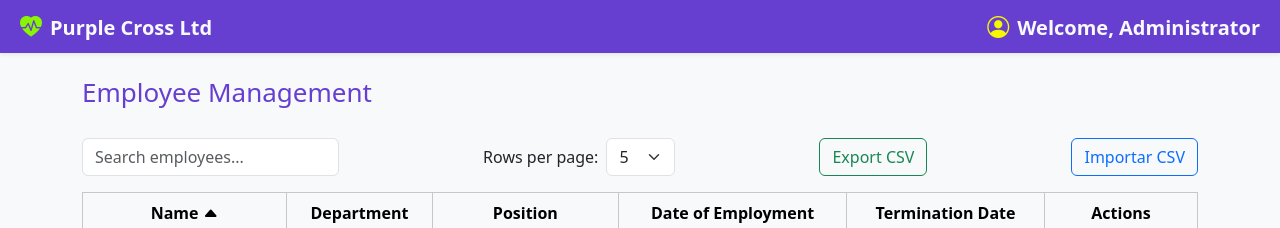
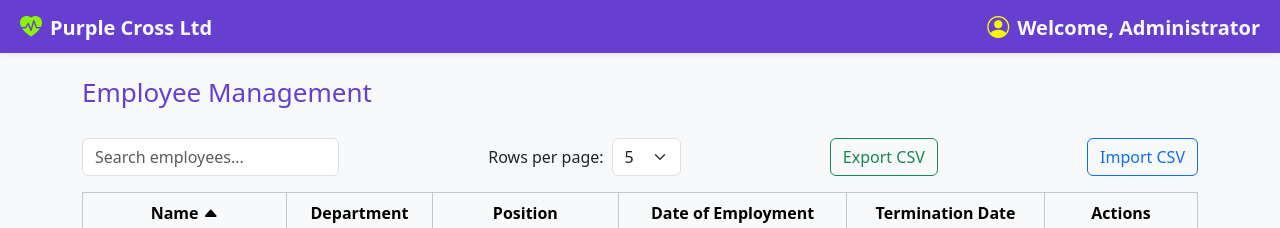
Before and after one commit to xiomarapulido/purple-cross-dashboard, a Vue app: page /employees in a window 1280 px wide. Shown: the top 228 px of the page. Built offline with nearby package versions, Linux system fonts and the light colour scheme.

Commit message:
implement CSV import for employees with validations and error handling

```diff
--- /dev/null
+++ b/src/components/AlertMessage.vue
@@ -0,0 +1,53 @@
+<script setup lang="ts">
+import { computed, watch } from 'vue'
+
+const props = defineProps<{
+  modelValue: boolean
+  message: string
+  type?: 'success' | 'error'
+  duration?: number
+}>()
+
+const emit = defineEmits(['update:modelValue'])
+
+const alertClass = computed(() =>
+  props.type === 'error' ? 'alert-danger' : 'alert-success'
+)
+
+watch(
+  () => props.modelValue,
+  (val) => {
+    if (val && props.duration) {
+      setTimeout(() => {
+        emit('update:modelValue', false)
+      }, props.duration)
+    }
+  }
+)
+
+function close() {
+  emit('update:modelValue', false)
+}
+
+</script>
+
+<template>
+
+  <div v-if="modelValue" :class="['alert', alertClass, 'alert-dismissible', 'fade', 'show', 'scrollAlert']"
+    role="alert">
+    <span>{{ message }}</span>
+    <button type="button" class="btn-close ms-auto" aria-label="Close" @click="close"></button>
+  </div>
+
+</template>
+
+<style scoped>
+.scrollAlert {
+  max-height: 50px;
+  overflow: hidden;
+  word-wrap: break-word;
+  overflow-wrap: break-word;
+  position: absolute;
+  z-index: 9000;
+}
+</style>
--- a/src/components/employees/EmployeesTable.vue
+++ b/src/components/employees/EmployeesTable.vue
@@ -16,6 +16,7 @@ const emit = defineEmits<{
   (e: 'delete-employee', employee: Employee): void
   (e: 'view-employee', employee: Employee): void
   (e: 'import-employees', employees: Employee[]): void
+  (e: 'import-employees-error', errors: string[]): void
 }>()
 
 const searchQuery = ref('')
@@ -68,7 +69,7 @@ async function onFileChange(event: Event) {
   const { validEmployees, errors } = await importEmployeesFromCSV(file, props.employees)
 
   if (errors.length) {
-    alert('Errores al importar:\n' + errors.join('\n'))
+    emit('import-employees-error', errors)
   }
 
   if (validEmployees.length) {
@@ -98,7 +99,7 @@ async function onFileChange(event: Event) {
     </button>
     <input type="file" class="d-none" ref="fileInput" accept=".csv" @change="onFileChange" />
     <button @click="triggerFileInput" class="btn btn-outline-primary">
-      {{ texts.employeeTable.buttonLabels.importCSV || 'Importar CSV' }}
+      {{ texts.employeeTable.buttonLabels.importCSV }}
     </button>
 
   </div>
--- a/src/i18n/en.ts
+++ b/src/i18n/en.ts
@@ -23,10 +23,10 @@ export const en = {
             departmentInvalid: 'Department contains invalid characters',
         },
         fieldLabels: {
-            code: 'Code *',
-            fullName: 'Full Name *',
-            occupation: 'Occupation *',
-            department: 'Department *',
+            code: 'Code',
+            fullName: 'Full Name',
+            occupation: 'Occupation',
+            department: 'Department',
             dateOfEmployment: 'Date of Employment',
             terminationDate: 'Termination Date',
         },
@@ -56,6 +56,7 @@ export const en = {
         },
         buttonLabels: {
             exportCSV: 'Export CSV',
+            importCSV: 'Import CSV',
             previous: 'Previous',
             next: 'Next',
         },
@@ -66,5 +67,20 @@ export const en = {
             rowsPerPage: 'Rows per page:',
             noResults: 'No results found.',
         }
+    },
+    utils: {
+        importCSV: {
+            success: 'Import completed successfully',
+            errors: {
+                row: 'Row',
+                code: 'The code',
+                alreadyExists: 'already exists in the system.',
+                duplicated: 'is duplicated in the file.',
+                invalidDate: 'Date of Employment" is not a valid date format.',
+                invalidFormat: 'Termination Date" is not a valid date format.',
+                specialCharacters: 'None of the required fields can contain special characters',
+                required: 'All required fields (Code, Full Name, Department, Occupation) must be present.'
+            }
+        }
     }
 }
--- a/src/pages/EmployeesPage.vue
+++ b/src/pages/EmployeesPage.vue
@@ -4,24 +4,29 @@ import { useRouter } from 'vue-router'
 import EmployeesTable from '@/components/employees/EmployeesTable.vue'
 import EmployeeModal from '@/components/employees/EmployeeModal.vue'
 import ConfirmDeleteModal from '@/components/employees/ConfirmDeleteModal.vue'
+import AlertMessage from '@/components/AlertMessage.vue'
 import type { Employee } from '@/types/Employee'
 import { useEmployees } from '@/composables/useEmployees'
 import { emitter } from '@/eventBus'
 import { ROUTES } from '@/constants/routes'
 import { EVENTS } from '@/constants/events'
-import { useTexts } from '@/i18n/useTexts'
+import { STATUS } from '@/constants/alertStatus'
+import { texts } from '@/i18n'
 
 
 const showDeleteModal = ref(false)
 const employeeToDelete = ref<Employee | null>(null)
 
-const { texts } = useTexts()
 
 const router = useRouter()
 const { employees, loadEmployees, deleteEmployee, saveEmployees } = useEmployees()
 
 const selectedEmployee = ref<Employee | null>(null)  // currently selected employee for modal
 const showModal = ref(false)  // controls visibility of employee modal
+
+const alertVisible = ref(false)
+const alertMessage = ref('')
+const alertType = ref<'success' | 'error'>('success')
 
 // Load employees on component mount and listen for update events
 onMounted(() => {
@@ -69,9 +74,24 @@ function handleView(employee: Employee) {
 }
 
 function onImportEmployees(newEmployees: Employee[]) {
+  if (newEmployees.length > 0) {
+    alertMessage.value = texts.utils.importCSV.success
+    alertType.value = 'success'
+    alertVisible.value = true
+  }
+
   employees.value.push(...newEmployees)
   saveEmployees()
   emitter.emit(EVENTS.employeesUpdated)
+
+}
+
+function onImportEmployeesError(errors: string[]) {
+  if (errors.length > 0) {
+    alertMessage.value = errors.join('\n')
+    alertType.value = 'error'
+    alertVisible.value = true
+  }
 
 }
 
@@ -83,18 +103,25 @@ function closeModal() {
 </script>
 
 <template>
+  <AlertMessage v-model:modelValue="alertVisible" :message="alertMessage" :type="alertType" :duration="3000" />
   <div class="main-container position-relative">
     <h1 class="page-title">{{ texts.employeesPage.title }}</h1>
     <!-- Employees table with edit, delete, and view events -->
     <EmployeesTable :employees="employees" @edit-employee="handleEdit" @delete-employee="handleDelete"
-      @view-employee="handleView" @import-employees="onImportEmployees" />
+      @view-employee="handleView" @import-employees="onImportEmployees"
+      @import-employees-error="onImportEmployeesError" />
+
     <!-- Fixed button to create new employee -->
     <button class="btn btn-primary btn-create-fixed" @click="goToCreate">
       {{ texts.employeesPage.btnCreateEmployee }}
     </button>
+
     <!-- Employee details modal -->
     <EmployeeModal v-if="showModal" :employee="selectedEmployee" :show="showModal" @close="closeModal" />
+
+
   </div>
+
   <ConfirmDeleteModal v-if="showDeleteModal" :title="texts.employeesPage.modalDeleteTitle"
     :message="`${texts.employeesPage.modalDeleteMessage} ${employeeToDelete?.fullName}?`"
     :confirm-text="texts.employeesPage.modalDeleteConfirm" :cancel-text="texts.employeesPage.modalDeleteCancel"
--- a/src/utils/importCSV.ts
+++ b/src/utils/importCSV.ts
@@ -1,5 +1,6 @@
 import Papa from 'papaparse'
 import type { Employee } from '@/types/Employee'
+import { texts } from '@/i18n'
 
 interface ImportResult {
     validEmployees: Employee[]
@@ -7,7 +8,7 @@ interface ImportResult {
 }
 
 function isValidDate(value: string | null): boolean {
-    if (!value) return true // Permitir nulos
+    if (!value) return true
     const parsed = Date.parse(value)
     return !isNaN(parsed)
 }
@@ -18,6 +19,7 @@ export function importEmployeesFromCSV(
 ): Promise<ImportResult> {
     return new Promise((resolve) => {
         const reader = new FileReader()
+        const specialCharRegex = /^[\p{L}0-9\s.-]+$/u
 
         reader.onload = (e) => {
             const text = e.target?.result as string
@@ -34,40 +36,42 @@ export function importEmployeesFromCSV(
                     const newCodes = new Set<string>()
 
                     rows.forEach((row, index) => {
-                        const rowIndex = index + 2 // header = line 1
+                        const rowIndex = index + 2
 
-                        const code = row['Code']?.trim()
-                        const fullName = row['Full Name']?.trim()
-                        const department = row['Department']?.trim()
-                        const occupation = row['Occupation']?.trim()
-                        const dateOfEmploymentRaw = row['Date of Employment']?.trim() || null
-                        const terminationDateRaw = row['Termination Date']?.trim() || null
+                        const code = row[texts.employeeForm.fieldLabels.code]?.trim()
+                        const fullName = row[texts.employeeForm.fieldLabels.fullName]?.trim()
+                        const department = row[texts.employeeForm.fieldLabels.department]?.trim()
+                        const occupation = row[texts.employeeForm.fieldLabels.occupation]?.trim()
+                        const dateOfEmploymentRaw = row[texts.employeeForm.fieldLabels.dateOfEmployment]?.trim() || null
+                        const terminationDateRaw = row[texts.employeeForm.fieldLabels.terminationDate]?.trim() || null
 
-                        // Validaciones obligatorias
                         if (!code || !fullName || !department || !occupation) {
-                            errors.push(`Fila ${rowIndex}: Todos los campos obligatorios (Code, Full Name, Department, Occupation) deben estar presentes.`)
+                            errors.push(`${texts.utils.importCSV.errors.row} ${rowIndex}: ${texts.utils.importCSV.errors.required}`)
                             return
                         }
 
-                        // Validación de duplicados
                         if (existingCodes.has(code)) {
-                            errors.push(`Fila ${rowIndex}: El código "${code}" ya existe en el sistema.`)
+                            errors.push(`${texts.utils.importCSV.errors.row} ${rowIndex}: ${texts.utils.importCSV.errors.code} "${code}" ${texts.utils.importCSV.errors.alreadyExists}`)
                             return
                         }
 
                         if (newCodes.has(code)) {
-                            errors.push(`Fila ${rowIndex}: El código "${code}" está duplicado en el archivo.`)
+                            errors.push(`${texts.utils.importCSV.errors.row} ${rowIndex}: ${texts.utils.importCSV.errors.code} "${code}" ${texts.utils.importCSV.errors.duplicated}`)
                             return
                         }
 
-                        // Validación de fechas
                         if (!isValidDate(dateOfEmploymentRaw)) {
-                            errors.push(`Fila ${rowIndex}: "Date of Employment" no tiene un formato de fecha válido.`)
+                            errors.push(`${texts.utils.importCSV.errors.row} ${rowIndex}: ${texts.utils.importCSV.errors.invalidDate}`)
                             return
                         }
 
                         if (!isValidDate(terminationDateRaw)) {
-                            errors.push(`Fila ${rowIndex}: "Termination Date" no tiene un formato de fecha válido.`)
+                            errors.push(`${texts.utils.importCSV.errors.row} ${rowIndex}: ${texts.utils.importCSV.errors.invalidFormat}`)
+                            return
+                        }
+
+                        if (![code, fullName, department, occupation].every(field => specialCharRegex.test(field))) {
+                            errors.push(`${texts.utils.importCSV.errors.row} ${rowIndex}: ${texts.utils.importCSV.errors.specialCharacters}`)
                             return
                         }
 
```
Also changed, not shown: src/components/employees/EmployeesForm.vue (+4 -4 lines).
